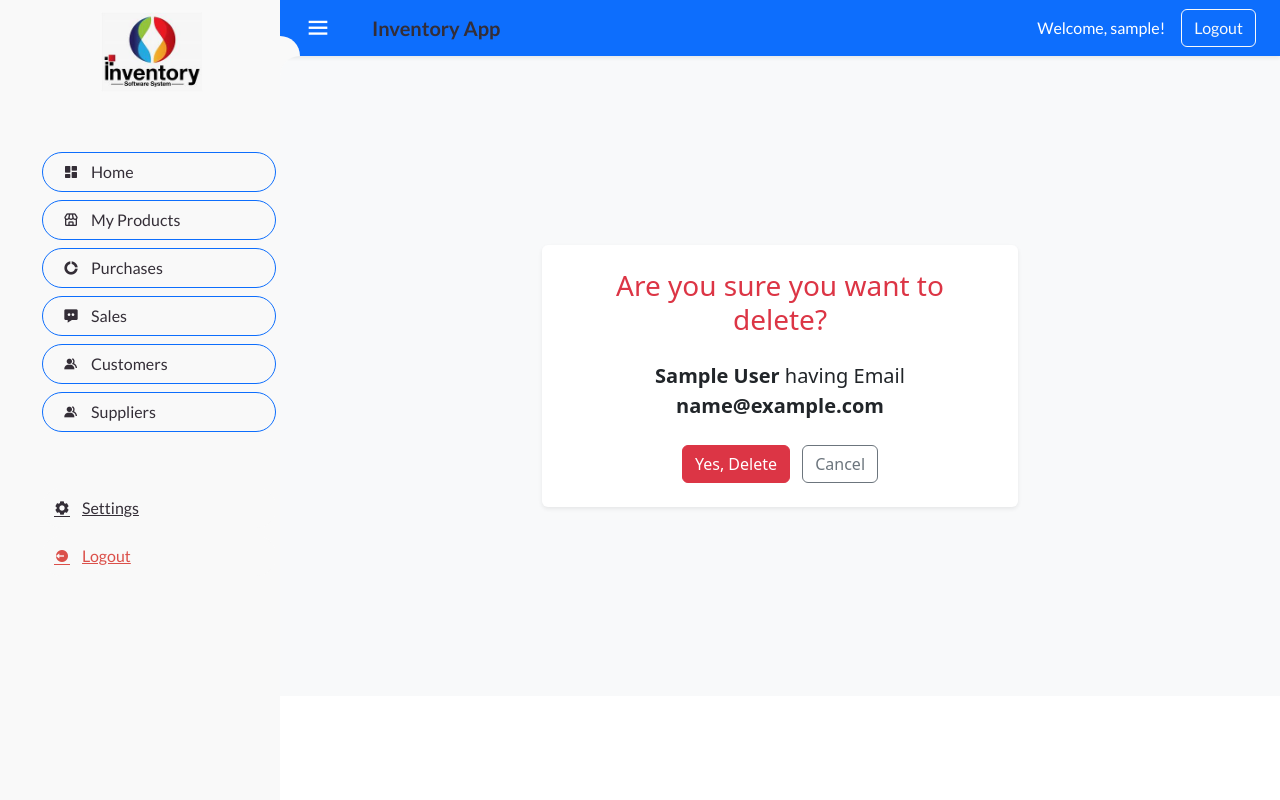
After one commit to smaurya4941/Inventory, a Django app: page /users/1/delete_customer/ in a window 1280 px wide. The commit adds this page. Run offline with Django 5.2, Linux system fonts and the light colour scheme; a user stored in the database is signed in; tables that the repository leaves empty hold one stand-in row (values such as "Sample post"); some libraries are stand-ins or nearby versions.

Commit message:
customer and authentication final

```diff
--- a/templates/base.html
+++ b/templates/base.html
@@ -27,7 +27,7 @@
      {% block header %}
      <!--SIDEBAR-->
      <section id="sidebar">
-      <a  href="#" class="brand mt-4  d-flex justify-content-center align-items-center">
+      <a  href={%url 'dashboard' %} class="brand mt-4  d-flex justify-content-center align-items-center">
         <span class="text ms-4"><img height="80px" src="{% static "images/logo.jpeg" %} " alt=""></span>
       </a>
       <ul class="side-menu top">
--- /dev/null
+++ b/users/templates/customer/conf_delete_customer.html
@@ -0,0 +1,28 @@
+{% extends "base.html" %}
+
+{% block content %}
+<div class="bg-light d-flex align-items-center" style="height: 80vh;">
+
+    <div class="container">
+        <div class="row justify-content-center">
+            <div class="col-md-6">
+                <div class="card shadow-sm border-0">
+                    <div class="card-body text-center p-4">
+                        <h3 class="text-danger mb-4">Are you sure you want to delete?</h3>
+                        <p class="fs-5"><strong >{{customer.name}}  </strong>having Email <strong>{{customer.email}}</strong></p>
+
+                        <form method="post" class="mt-4">
+                            {% csrf_token %}
+                            {{ form }}
+                            <button type="submit" class="btn btn-danger me-2">Yes, Delete</button>
+                            <a href="{% url 'view_customer' %}" class="btn btn-outline-secondary">Cancel</a>
+                        </form>
+                    </div>
+                </div>
+            </div>
+        </div>
+    </div>
+
+</div>
+
+{% endblock %}
--- a/users/templates/customer/view_customer.html
+++ b/users/templates/customer/view_customer.html
@@ -18,7 +18,7 @@
             </button>
         </form>
 
-        <a href="#" class="btn btn-success btn-sm px-4 py-2 shadow-sm">
+        <a href={% url 'add_customer' %} class="btn btn-success btn-sm px-4 py-2 shadow-sm">
             + Add Customer
         </a>
     </div>
@@ -45,8 +45,8 @@
                             <td>{{ c.address }}</td>
 
                             <td class="d-flex justify-content-center gap-2">
-                                <a href="#" class="btn btn-warning btn-sm px-3">Edit</a>
-                                <a href="#" class="btn btn-danger btn-sm px-3">Delete</a>
+                                <a href={% url 'edit_customer' c.id %} class="btn btn-warning btn-sm px-3">Edit</a>
+                                <a href={% url 'delete_customer' c.id %} class="btn btn-danger btn-sm px-3">Delete</a>
                             </td>
                         </tr>
                         {% endfor %}
--- a/users/urls.py
+++ b/users/urls.py
@@ -1,8 +1,12 @@
 from django.urls import path,include
-from .views import view_customer,registerUser
+from .views import view_customer,registerUser,add_customer,edit_customer,delete_customer
 from django.contrib.auth import views as auth_views
 urlpatterns = [
-    path('',view_customer,name='view_customer'),
+    #*************customer*******************
+    path('customer/',view_customer,name='view_customer'),
+    path('add_customer/',add_customer,name='add_customer'),
+    path('<int:pk>/edit_customer/',edit_customer,name='edit_customer'),
+    path('<int:pk>/delete_customer/',delete_customer,name='delete_customer'),
     path('register/',registerUser,name="register"),
     path('login/',auth_views.LoginView.as_view(template_name='authentication/login.html'),name='login'),
     path('logout/',auth_views.LogoutView.as_view(next_page='dashboard'),name='logout'),
--- a/users/views.py
+++ b/users/views.py
@@ -2,13 +2,14 @@ from django.shortcuts import render,redirect,get_object_or_404
 from inventory.models import Customer
 from .forms import UserRegistrationForm
 from django.contrib.auth import login,logout,user_logged_in
+from django.contrib.auth.decorators import login_required
+from .forms import AddCustomer
 # Create your views here.
 
 #******************CUSTOMER***************
 def view_customer(request):
     customer=Customer.objects.all()
     return render(request,'customer/view_customer.html',{'customer':customer})
-
 
 def registerUser(request):
     if request.method=='POST':
@@ -20,3 +21,36 @@ def registerUser(request):
     else:
         form=UserRegistrationForm()
     return render(request,'authentication/registration.html',{'form':form})
+
+@login_required
+def add_customer(request):
+    if request.method=='POST':
+        form=AddCustomer(request.POST)
+        if form.is_valid():
+            form.save()
+            return redirect('view_customer')
+    else :
+        form=AddCustomer()
+    return render(request,'customer/add_customer.html',{'form':form})
+
+@login_required
+def edit_customer(request,pk):
+    customer=get_object_or_404(Customer,pk=pk)#accessing product with pk=pk
+    if request.method=='POST':
+        form=AddCustomer(request.POST or None,instance=customer)
+        if form.is_valid():
+            form.save()
+            return redirect('view_customer')
+    else:
+        form=AddCustomer(instance=customer)
+    return render(request,'customer/add_customer.html',{'form':form})
+
+
+
+@login_required
+def delete_customer(request,pk):
+    customer=get_object_or_404(Customer,pk=pk)
+    if request.method=='POST':
+        customer.delete()
+        return redirect('view_customer')
+    return render(request,'customer/conf_delete_customer.html',{'customer':customer})
```
Also changed, not shown: inventory/views.py (+15 -2 lines), users/forms.py (+8 -0 lines), users/templates/customer/add_customer.html (added, +17 -0 lines).
